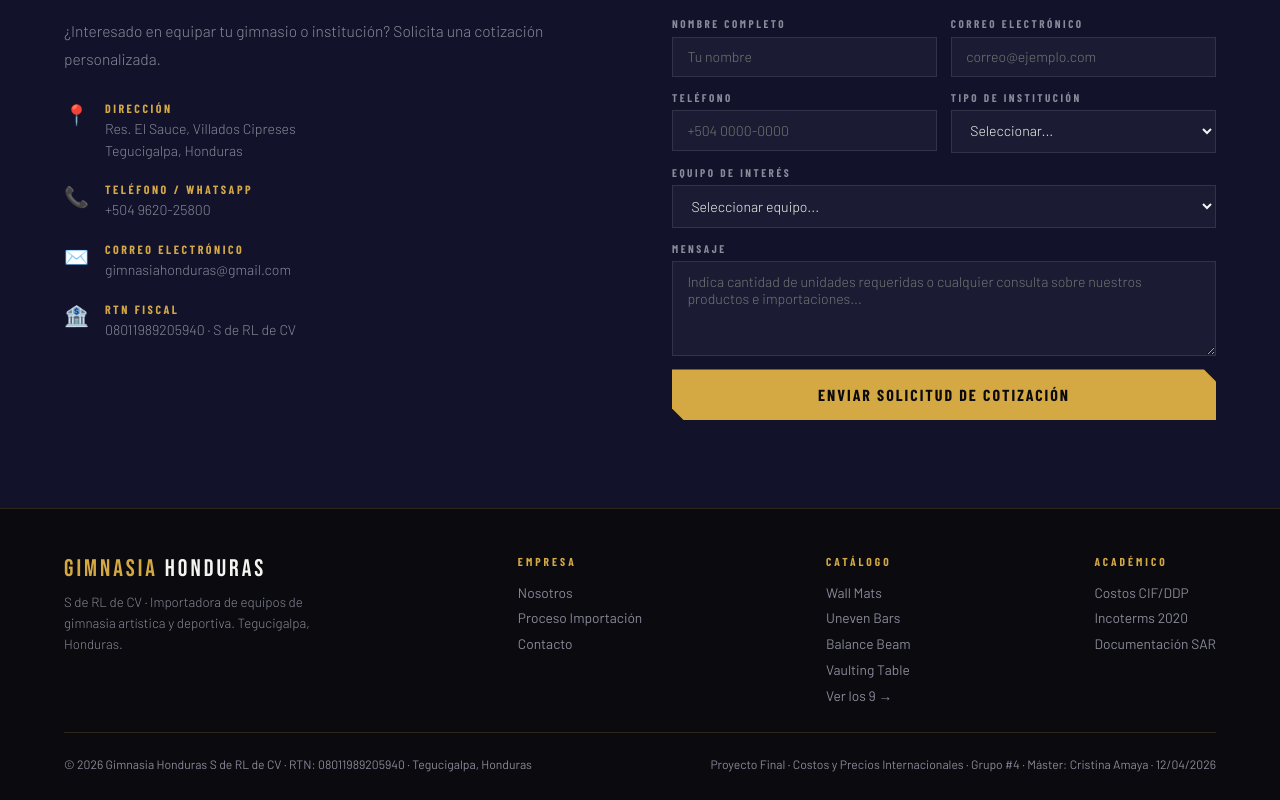
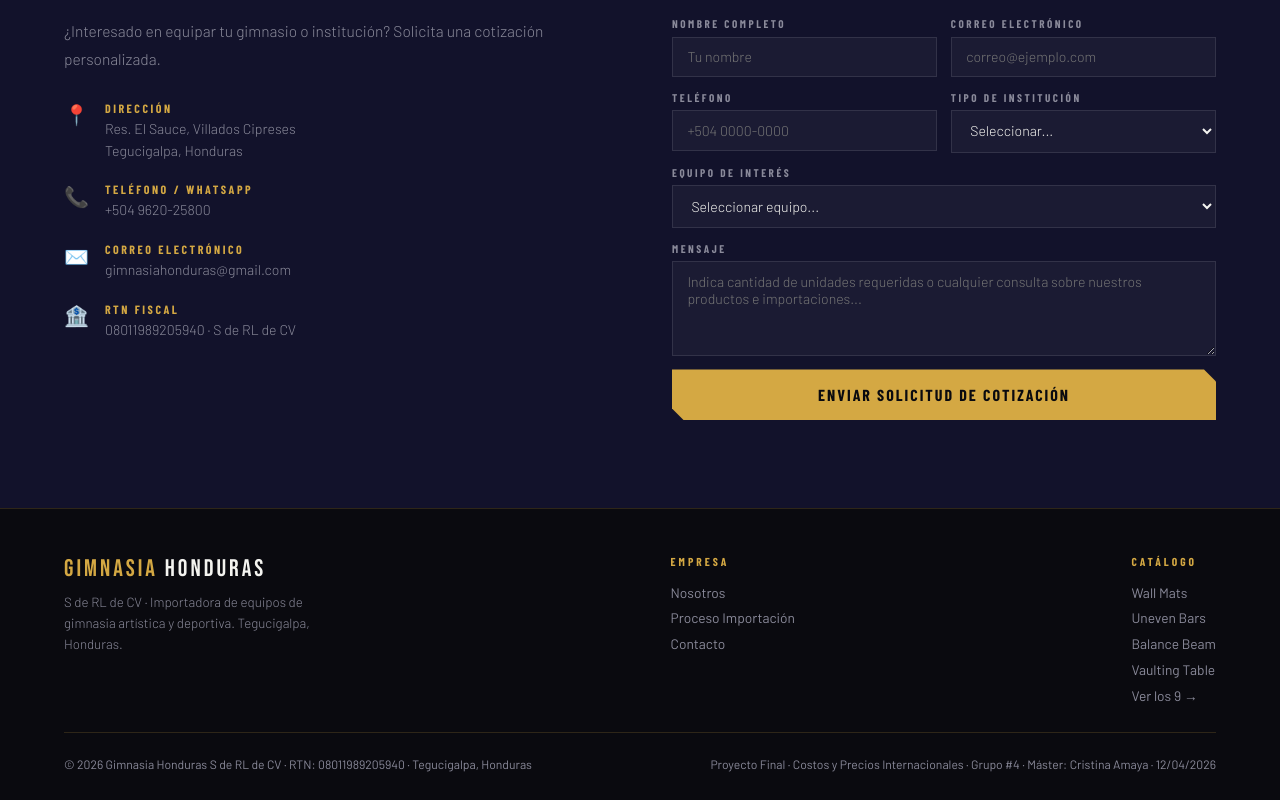
Before and after one commit to noraynialvarado-ai/tarea, a plain HTML site: page index.html in a window 1280 px wide. Shown: the part 4425-5225 px from the top of the page. Drawn offline with nearby package versions, Linux system fonts and the light colour scheme; a web font is replaced by a local one.

Commit message:
Remove outdated footer links from index.html

```diff
--- a/index.html
+++ b/index.html
@@ -354,14 +354,6 @@
         <li><a href="#productos">Ver los 9 →</a></li>
       </ul>
     </div>
-    <div class="footer-links">
-      <h5>Académico</h5>
-      <ul>
-        <li><a href="#costos">Costos CIF/DDP</a></li>
-        <li><a href="#incoterms">Incoterms 2020</a></li>
-        <li><a href="#documentacion">Documentación SAR</a></li>
-      </ul>
-    </div>
   </div>
   <div class="footer-bottom">
     <span>© 2026 Gimnasia Honduras S de RL de CV · RTN: 08011989205940 · Tegucigalpa, Honduras</span>
```
